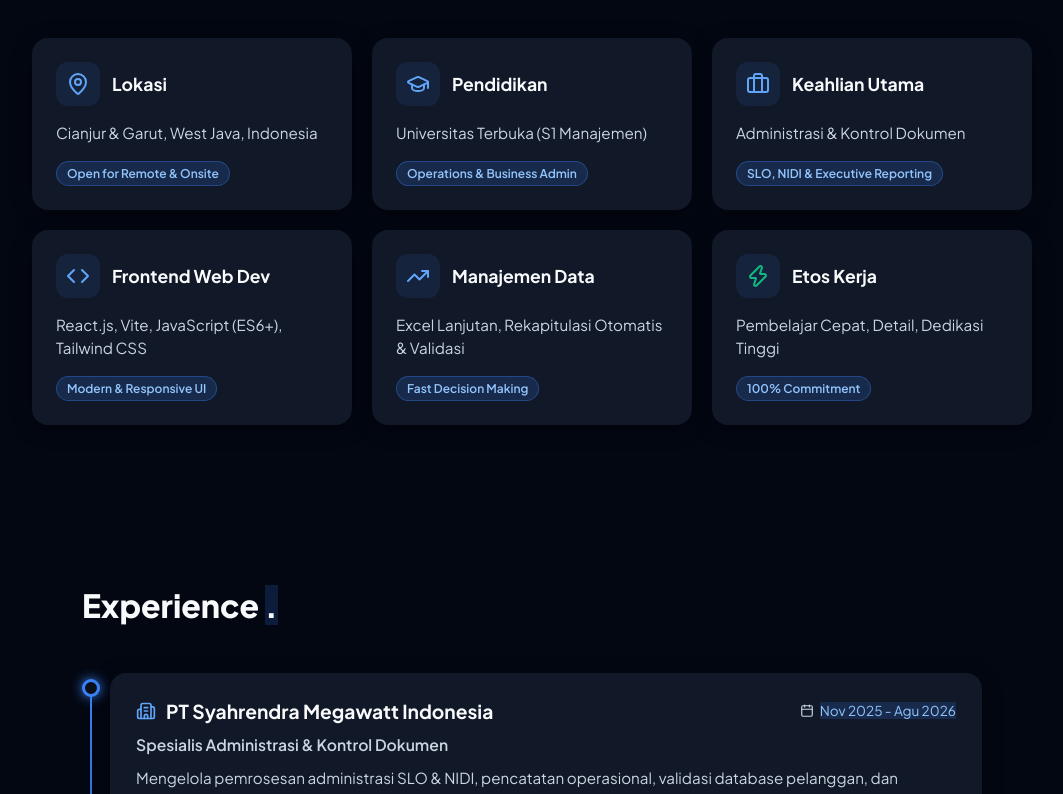
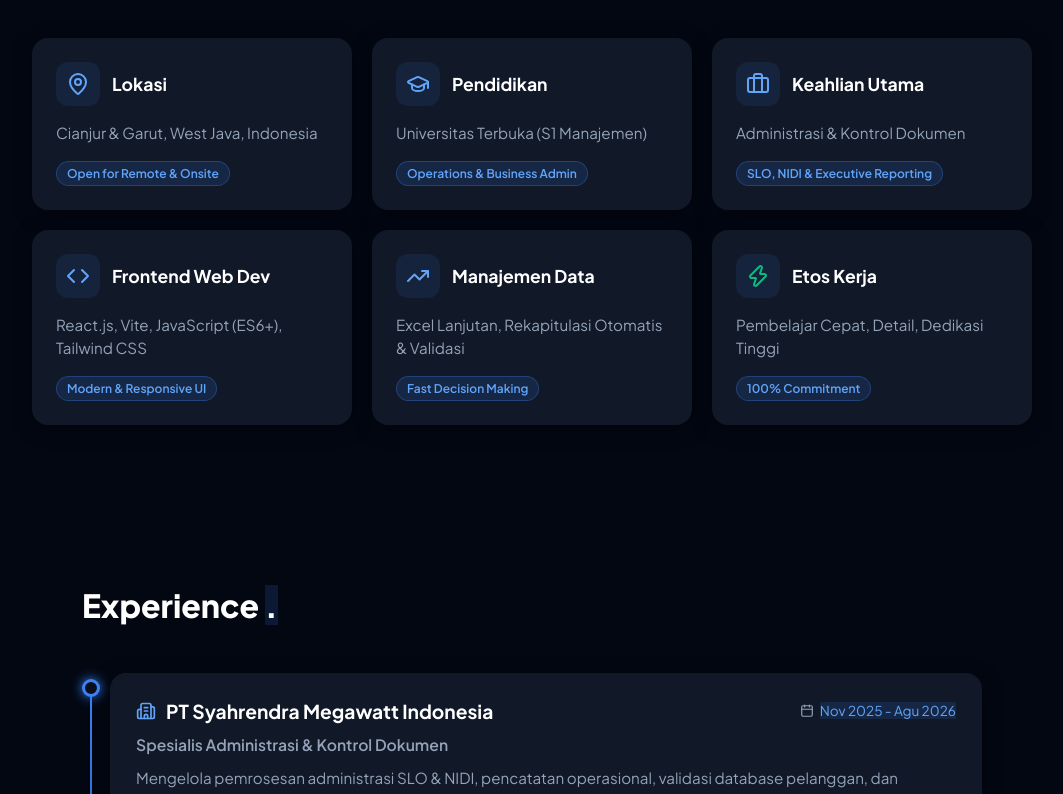
Before and after one commit to jembargelar/jembar-portfolio, a React (Vite) app: page / in a window 1280 px wide. Shown: the part 1025-1819 px from the top of the page, without its empty margins (108-1171 px from the left). Built offline with nearby package versions, Linux system fonts and the light colour scheme.

Commit message:
Fix complete portfolio section theme styles and text contrast

```diff
--- a/src/index.css
+++ b/src/index.css
@@ -1,25 +1,26 @@
-@import url('https://fonts.googleapis.com/css2?family=Plus+Jakarta+Sans:wght@400;500;600;700;800&family=JetBrains+Mono:wght@400;500&display=swap');
+@import url('https://fonts.googleapis.com/css2?family=Plus+Jakarta+Sans:wght@300;400;500;600;700;800&family=JetBrains+Mono:wght@400;500&display=swap');
 
 /* =========================================================
-   1. COLOR VARIABLES
+   1. SYSTEM THEME VARIABLES (OBSIDIAN DARK & CLEAN LIGHT)
    ========================================================= */
 
-/* --- DARK MODE (OBSIDIAN BLUE NIGHT) --- */
+/* --- DARK MODE / NIGHT MODE (DEFAULT) --- */
 :root {
   --bg-color: #0b0f19;
-  --text-primary: #f8fafc;
-  --text-secondary: #cbd5e1;
+  --text-primary: #ffffff;
+  --text-secondary: #94a3b8;
   --card-bg: #111827;
   --card-border: rgba(255, 255, 255, 0.12);
   --nav-bg: rgba(11, 15, 25, 0.9);
-  --tag-bg: rgba(59, 130, 246, 0.18);
-  --tag-text: #93c5fd;
-  --tag-border: rgba(59, 130, 246, 0.35);
+  --tag-bg: rgba(59, 130, 246, 0.15);
+  --tag-text: #60a5fa;
+  --tag-border: rgba(59, 130, 246, 0.3);
   --accent-blue: #3b82f6;
   --shadow-color: rgba(0, 0, 0, 0.5);
+  --stat-num: #60a5fa;
 }
 
-/* --- LIGHT MODE (SLATE CLEAN) --- */
+/* --- LIGHT MODE (SLATE PREMIUM) --- */
 .light-mode, [data-theme="light"], html.light-mode, body.light-mode {
   --bg-color: #f8fafc !important;
   --text-primary: #0f172a !important;
@@ -32,6 +33,7 @@
   --tag-border: #bfdbfe !important;
   --accent-blue: #2563eb !important;
   --shadow-color: rgba(15, 23, 42, 0.06) !important;
+  --stat-num: #2563eb !important;
 }
 
 /* =========================================================
@@ -43,7 +45,7 @@
   box-sizing: border-box;
   font-family: 'Plus Jakarta Sans', sans-serif;
   scroll-behavior: smooth;
-  transition: background-color 0.2s ease, color 0.2s ease, border-color 0.2s ease;
+  transition: background-color 0.25s ease, color 0.25s ease, border-color 0.25s ease;
 }
 
 html, body {
@@ -57,10 +59,10 @@ section, header, main, footer, div[id] {
 }
 
 /* =========================================================
-   3. PERBAIKAN TOTAL NIGHT MODE (MODE GELAP 100% PASTI TERBACA)
+   3. OVERRIDE TOTAL NIGHT MODE (PERBAIKAN HERO & SEMUA SECTION)
    ========================================================= */
 
-/* --- PAKSA WARNA SEMUA TEKS DI NIGHT MODE --- */
+/* --- TEKS MODE GELAP (NIGHT MODE) --- */
 :not(.light-mode) h1, :not(.light-mode) h1 *,
 :not(.light-mode) h2, :not(.light-mode) h2 *,
 :not(.light-mode) h3, :not(.light-mode) h3 *,
@@ -68,17 +70,17 @@ section, header, main, footer, div[id] {
 :not(.light-mode) h5, :not(.light-mode) h5 *,
 :not(.light-mode) h6, :not(.light-mode) h6 *,
 :not(.light-mode) strong, :not(.light-mode) b {
-  color: #f8fafc !important;
-  -webkit-text-fill-color: #f8fafc !important;
+  color: #ffffff !important;
+  -webkit-text-fill-color: #ffffff !important;
 }
 
 :not(.light-mode) p, :not(.light-mode) p *,
 :not(.light-mode) li, :not(.light-mode) li *,
 :not(.light-mode) small, :not(.light-mode) small * {
-  color: #cbd5e1 !important;
+  color: #94a3b8 !important;
 }
 
-/* Fix Card & Tag di Night Mode */
+/* Fix Kartu & Tag di Night Mode */
 :not(.light-mode) .glass-card,
 :not(.light-mode) [class*="card"] {
   background-color: #111827 !important;
@@ -87,33 +89,44 @@ section, header, main, footer, div[id] {
 }
 
 :not(.light-mode) span:not(.btn-gradient span) {
-  background-color: rgba(59, 130, 246, 0.18) !important;
-  color: #93c5fd !important;
-  border-color: rgba(59, 130, 246, 0.35) !important;
+  background-color: rgba(59, 130, 246, 0.15) !important;
+  color: #60a5fa !important;
+  border-color: rgba(59, 130, 246, 0.3) !important;
 }
 
 /* =========================================================
-   4. PERBAIKAN LIGHT MODE (MODE TERANG)
+   4. OVERRIDE TOTAL LIGHT MODE (MODE TERANG)
    ========================================================= */
+
 .light-mode h1, .light-mode h1 *,
 .light-mode h2, .light-mode h2 *,
 .light-mode h3, .light-mode h3 *,
 .light-mode h4, .light-mode h4 *,
 .light-mode h5, .light-mode h5 *,
 .light-mode h6, .light-mode h6 *,
-.light-mode strong, .light-mode b, .light-mode label {
+.light-mode strong, .light-mode b, .light-mode label,
+.light-mode [class*="text-white"],
+.light-mode [class*="text-slate-100"],
+.light-mode [class*="text-slate-200"] {
   color: #0f172a !important;
   -webkit-text-fill-color: #0f172a !important;
 }
 
 .light-mode p, .light-mode p *,
-.light-mode li, .light-mode li * {
+.light-mode li, .light-mode li *,
+.light-mode small, .light-mode small *,
+.light-mode [class*="text-slate-300"],
+.light-mode [class*="text-slate-400"] {
   color: #334155 !important;
 }
 
-.light-mode .glass-card {
+.light-mode .glass-card,
+.light-mode [class*="card"],
+.light-mode [class*="bg-slate-800"],
+.light-mode [class*="bg-slate-900"] {
   background-color: #ffffff !important;
   border-color: #cbd5e1 !important;
+  box-shadow: 0 4px 20px rgba(15, 23, 42, 0.06) !important;
 }
 
 .light-mode span:not(.btn-gradient span) {
@@ -123,8 +136,16 @@ section, header, main, footer, div[id] {
 }
 
 /* =========================================================
-   5. NAVBAR & BUTTONS
+   5. SPECIAL HERO STATS & BUTTONS
    ========================================================= */
+
+/* Angka Statistik (3+, 10+, 100%) */
+div[style*="font-size"] span,
+.stat-number {
+  color: var(--stat-num) !important;
+}
+
+/* Navbar */
 .glass-navbar {
   background: var(--nav-bg) !important;
   backdrop-filter: blur(16px);
@@ -133,10 +154,12 @@ section, header, main, footer, div[id] {
   box-shadow: 0 4px 20px var(--shadow-color) !important;
 }
 
+/* Glass Card Radius */
 .glass-card {
-  border-radius: 16px;
+  border-radius: 16px !important;
 }
 
+/* Tombol Utama (Hubungi Saya / Kirim Email) */
 .btn-gradient {
   background: linear-gradient(135deg, #2563eb 0%, #1d4ed8 100%) !important;
   color: #ffffff !important;
```
